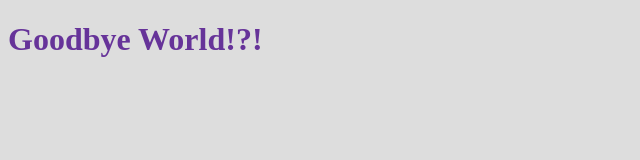
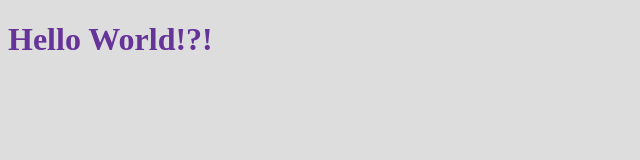
Before and after one commit to acidtone/my-app, a plain HTML site: page index.html in a window 1280 px wide. Shown: the whole page, without its empty margins (0-640 px from the left). Drawn offline with Linux system fonts and the light colour scheme.

Commit message:
Changed back to hello world

```diff
--- a/index.html
+++ b/index.html
@@ -3,10 +3,10 @@
 <head>
     <meta charset="UTF-8">
     <meta name="viewport" content="width=device-width, initial-scale=1.0">
-    <title>Goodbye World!?!</title>
+    <title>Hello World!?!</title>
     <link rel="stylesheet" href="css/main.css">
 </head>
 <body>
-    <h1>Goodbye World!?!</h1>
+    <h1>Hello World!?!</h1>
 </body>
 </html>
```
